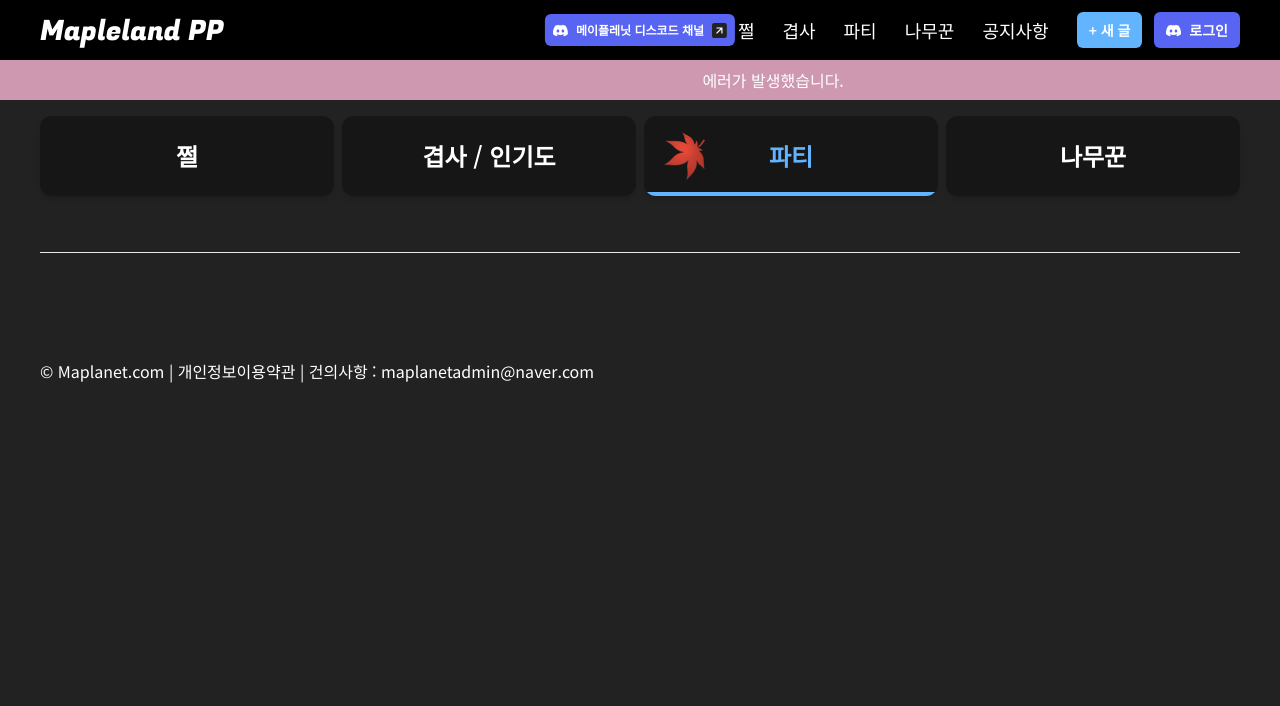
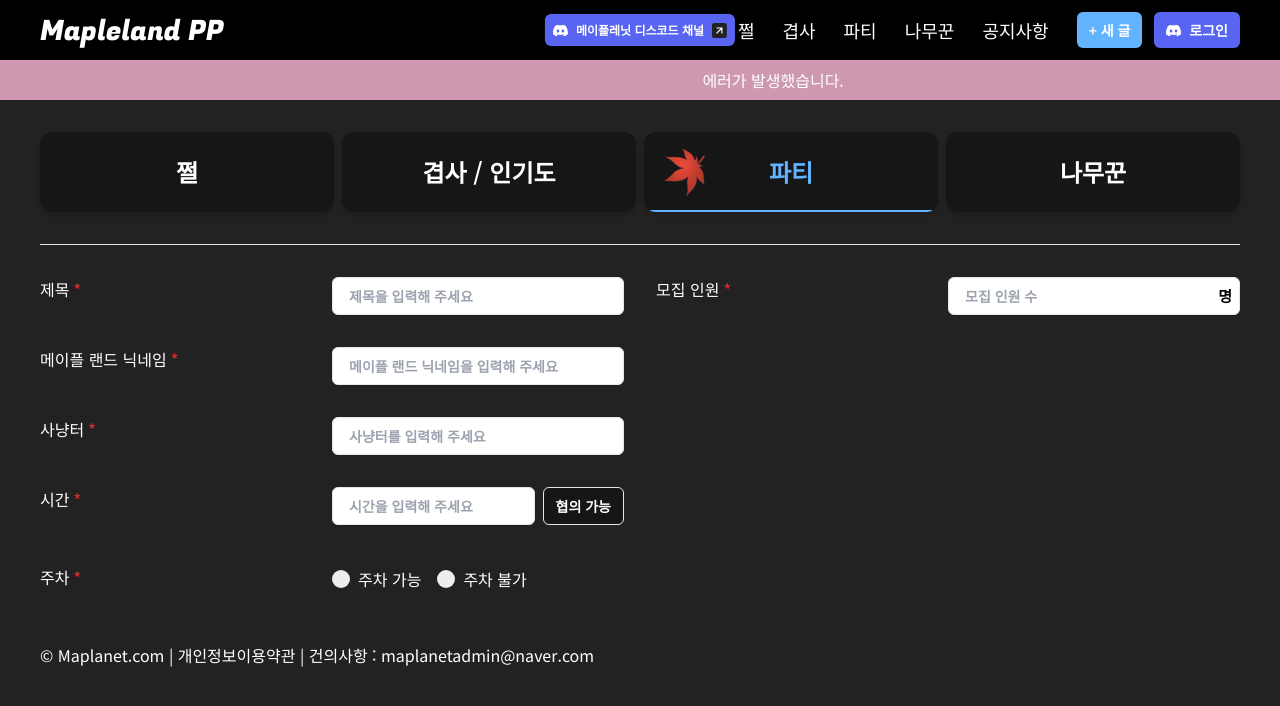
Before and after one commit to osh6006/Maplanet_Front, a Next.js app: page /board-write in a window 1280 px wide. Both pictures are taken after a click on the element "파티". Shown: the top 706 px of the page. Built offline with nearby package versions, Linux system fonts and the light colour scheme; no server answers.

Commit message:
Design : Party Board Form UI

```diff
--- a/src/app/(home)/(board)/board-write/page.tsx
+++ b/src/app/(home)/(board)/board-write/page.tsx
@@ -5,6 +5,8 @@ import WriteTypeSelector from '../components/write-type-selector';
 import { useState } from 'react';
 import HelperBoardForm from '../components/helper-board/helper-board-form';
 import HunterBoardForm from '../components/hunter-board/hunter-board-form';
+import PartyBoardForm from '../components/party-board/party-board-form';
+import WoodCutterBoardForm from '../components/wood-cutter-board/wood-cutter-board-form';
 
 export type TWirteType = 'helperBoard' | 'hunterBoard' | 'woodCutterBoard' | 'partyBoard';
 
@@ -20,12 +22,14 @@ const WritePage: React.FunctionComponent<IWriteProps> = ({}) => {
   return (
     <main className='w-full'>
       <Inner>
-        <div className='mt-4'>
+        <div className='mt-8'>
           <WriteTypeSelector writeType={writeType} setWriteType={handleWriteType} />
         </div>
-        <hr className='my-14' />
+        <hr className='my-8' />
         {writeType === 'helperBoard' ? <HelperBoardForm /> : null}
         {writeType === 'hunterBoard' ? <HunterBoardForm /> : null}
+        {writeType === 'partyBoard' ? <PartyBoardForm /> : null}
+        {writeType === 'woodCutterBoard' ? <WoodCutterBoardForm /> : null}
       </Inner>
     </main>
   );
--- a/src/app/(home)/(board)/components/board-input.tsx
+++ b/src/app/(home)/(board)/components/board-input.tsx
@@ -3,12 +3,14 @@ import { Controller, FieldValues, UseControllerProps } from 'react-hook-form';
 import Input from '@/components/ui/input';
 import Label from '@/components/ui/label';
 import FormErrorMessage from '@/components/ui/form-error-message';
+import Icon from '@/components/ui/icon';
 
 interface IBoardInputProps extends UseControllerProps<FieldValues> {
   control: any;
   label: string;
   icon?: React.ReactNode;
   placeholder: string;
+  type?: string;
 }
 
 const BoardInput: React.FunctionComponent<IBoardInputProps> = ({
@@ -18,7 +20,8 @@ const BoardInput: React.FunctionComponent<IBoardInputProps> = ({
   placeholder,
   rules,
   disabled,
-  icon
+  icon,
+  type
 }) => {
   return (
     <Controller
@@ -33,7 +36,7 @@ const BoardInput: React.FunctionComponent<IBoardInputProps> = ({
             <div className='flex-1 space-y-2'>
               <Input
                 name='title'
-                type='text'
+                type={type || 'text'}
                 value={(value as string) || ''}
                 invalid={invalid}
                 onChange={onChange}
--- /dev/null
+++ b/src/app/(home)/(board)/components/board-time-input.tsx
@@ -0,0 +1,71 @@
+import Button from '@/components/ui/button';
+import FormErrorMessage from '@/components/ui/form-error-message';
+import Input from '@/components/ui/input';
+import Label from '@/components/ui/label';
+import { Controller, FieldValues, UseControllerProps } from 'react-hook-form';
+
+interface IBoardTimeInputProps extends UseControllerProps<FieldValues> {
+  control: any;
+}
+const BoardTimeInput: React.FunctionComponent<IBoardTimeInputProps> = ({
+  control,
+  rules,
+  name,
+  disabled
+}) => {
+  return (
+    <Controller
+      name={name}
+      control={control}
+      rules={rules}
+      disabled={disabled}
+      render={({ field: { value, name, onChange, disabled }, fieldState: { error, invalid } }) => {
+        const newDisabled = value === '협의 가능' || disabled;
+
+        return (
+          <div className='flex-col'>
+            <div className='flex justify-between'>
+              <Label name={name} label='시간' required className='flex-1' />
+              <div className='flex flex-1 items-center gap-x-2'>
+                <Input
+                  name={name}
+                  disabled={newDisabled}
+                  type='number'
+                  value={value || ''}
+                  invalid={invalid}
+                  onChange={onChange}
+                  placeholder='시간을 입력해 주세요'
+                />
+                <div className='flex gap-x-2'>
+                  <Button
+                    size='sm'
+                    color={newDisabled ? 'main' : 'gray'}
+                    type='button'
+                    onClick={() => {
+                      if (newDisabled) {
+                        onChange('');
+                      } else {
+                        onChange('협의 가능');
+                      }
+                    }}>
+                    {newDisabled ? '협의 가능' : '협의 가능'}
+                  </Button>
+                </div>
+              </div>
+            </div>
+            <div className='mt-2'>
+              {newDisabled ? (
+                <p className='text-right text-yellow'>시간 협의 가능을 선택하셨습니다. </p>
+              ) : null}
+            </div>
+            <div className='mt-2'>
+              {error ? <FormErrorMessage>{error.message}</FormErrorMessage> : null}
+            </div>
+          </div>
+        );
+      }}
+    />
+  );
+};
+
+export default BoardTimeInput;
--- /dev/null
+++ b/src/app/(home)/(board)/components/party-board/party-board-form.tsx
@@ -0,0 +1,170 @@
+'use client';
+
+import usePost from '@/hooks/use-post';
+import { IPartyBoardPost } from '@/types';
+import { useRouter } from 'next/navigation';
+import { SubmitHandler, useForm } from 'react-hook-form';
+import BoardInput from '../board-input';
+import BoardTimeInput from '../board-time-input';
+import BoardRadio from '../board-radio';
+
+interface IPartyBoardFormProps {}
+
+const PartyBoardForm: React.FunctionComponent<IPartyBoardFormProps> = ({}) => {
+  const { control, handleSubmit } = useForm<IPartyBoardPost>();
+  const { isLoading, setIsLoading, isError, setIsError } = usePost();
+  const router = useRouter();
+
+  const onSubmit: SubmitHandler<IPartyBoardPost> = async (data) => {
+    setIsLoading(true);
+    try {
+      if (data.progress_time === '협의 가능') {
+        const newData = { ...data, meso: null };
+        // TODO : fetch New Data
+        setIsLoading(false);
+      } else {
+        // TODO : fetch data
+        setIsLoading(false);
+      }
+
+      router.back();
+    } catch (error) {
+      setIsError(true);
+    } finally {
+      setIsLoading(false);
+    }
+  };
+
+  return (
+    <>
+      {isError ? (
+        <div className='mb-6 flex h-28 w-full items-center justify-center rounded-md border-2 border-red'>
+          서버에서 에러가 발생하였습니다! 잠시 후 다시 시도해 주세요
+        </div>
+      ) : null}
+      <form onSubmit={handleSubmit(onSubmit)} className='grid grid-cols-2 gap-x-8'>
+        <div className='flex flex-col gap-y-8'>
+          <BoardInput
+            control={control}
+            name='title'
+            label='제목'
+            disabled={isLoading}
+            placeholder='제목을 입력해 주세요'
+            rules={{
+              required: '제목은 필수로 입력해야 합니다.',
+              minLength: {
+                message: '최소 5글자 이상 입력해야 합니다.',
+                value: 5
+              },
+              maxLength: {
+                message: '50글자 이상은 입력이 불가합니다.',
+                value: 30
+              }
+            }}
+          />
+
+          <BoardInput
+            control={control}
+            name='maple_nickname'
+            label='메이플 랜드 닉네임'
+            placeholder='메이플 랜드 닉네임을 입력해 주세요'
+            disabled={isLoading}
+            rules={{
+              required: '닉네임은 필수로 입력해야 합니다.',
+              minLength: {
+                message: '최소 2글자 이상 입력해야 합니다.',
+                value: 2
+              },
+              maxLength: {
+                message: '12글자 이상은 입력이 불가합니다.',
+                value: 12
+              }
+            }}
+          />
+
+          <BoardInput
+            control={control}
+            name='hunting_ground'
+            label='사냥터'
+            placeholder='사냥터를 입력해 주세요'
+            disabled={isLoading}
+            rules={{
+              required: '사냥터는 필수로 입력해야 합니다.',
+              minLength: {
+                message: '최소 2글자 이상 입력해야 합니다.',
+                value: 2
+              },
+              maxLength: {
+                message: '20글자 이상은 입력이 불가합니다.',
+                value: 12
+              }
+            }}
+          />
+
+          <BoardTimeInput
+            control={control}
+            name='progress_time'
+            disabled={isLoading}
+            rules={{
+              required: '시간은 필수로 입력해야 합니다.',
+              pattern: {
+                value: /^[0-9]*$/,
+                message: '숫자만 입력 가능합니다.'
+              },
+              max: {
+                message: '20 시간 이상은 입력이 불가능 합니다.',
+                value: 20
+              },
+
+              min: {
+                message: '최소 1 이상이어야 합니다. ',
+                value: 1
+              }
+            }}
+          />
+
+          <BoardRadio
+            control={control}
+            name='main_job'
+            label='주차'
+            disabled={isLoading}
+            rules={{ required: '주차 여부를 선택해 주세요' }}
+            options={[
+              { id: '주차 가능', label: '주차 가능', value: 'true' },
+              { id: '주차 불가', label: '주차 불가', value: '' }
+            ]}
+          />
+        </div>
+        <div className='flex flex-col gap-y-8'>
+          <BoardInput
+            control={control}
+            name='recruit_people_count'
+            label='모집 인원'
+            placeholder='모집 인원 수'
+            disabled={isLoading}
+            type='number'
+            rules={{
+              required: '레벨은 필수로 입력해야 합니다.',
+              pattern: {
+                value: /^[0-9]*$/,
+                message: '숫자만 입력 가능합니다.'
+              },
+              max: {
+                message: '200Lv 이상은 입력이 불가능 합니다.',
+                value: 200
+              },
+
+              min: {
+                message: '최소 10Lv 이상이어야 합니다. ',
+                value: 10
+              }
+            }}
+            icon={<span className=' items-center text-[15px] font-semibold text-black'>명</span>}
+          />
+        </div>
+      </form>
+    </>
+  );
+};
+
+export default PartyBoardForm;
--- a/src/app/(home)/(board)/components/wirte-type-wrapper.tsx
+++ b/src/app/(home)/(board)/components/wirte-type-wrapper.tsx
@@ -26,7 +26,7 @@ const WriteTypeWrapper: React.FunctionComponent<IWriteTypeWrapperProps> = ({
       )}>
       <div
         className={clsx(
-          'absolute h-full w-full -translate-x-[40px] border-b-4 border-main',
+          'absolute h-full w-full -translate-x-[40px] border-b-2 border-main',
           selectedWriteType === writeType ? 'animate-actSlideRight' : 'hidden'
         )}
       />
--- /dev/null
+++ b/src/app/(home)/(board)/components/wood-cutter-board/wood-cutter-board-form.tsx
@@ -0,0 +1,38 @@
+'use client';
+
+import usePost from '@/hooks/use-post';
+import { IWoodCutterBoardPost } from '@/types';
+import { useRouter } from 'next/navigation';
+import { SubmitHandler, useForm } from 'react-hook-form';
+
+interface IWoodCutterBoardFormProps {}
+
+const WoodCutterBoardForm: React.FunctionComponent<IWoodCutterBoardFormProps> = (props) => {
+  const { control, handleSubmit } = useForm<IWoodCutterBoardPost>();
+  const { isLoading, setIsLoading, isError, setIsError } = usePost();
+  const router = useRouter();
+
+  const onSubmit: SubmitHandler<IWoodCutterBoardPost> = async (data) => {
+    setIsLoading(true);
+    try {
+      if (data.meso === '협의 가능') {
+        const newData = { ...data, meso: null };
+        // TODO : fetch New Data
+        setIsLoading(false);
+      } else {
+        // TODO : fetch data
+        setIsLoading(false);
+      }
+
+      router.back();
+    } catch (error) {
+      setIsError(true);
+    } finally {
+      setIsLoading(false);
+    }
+  };
+
+  return <form></form>;
+};
+
+export default WoodCutterBoardForm;
--- a/src/components/ui/input.tsx
+++ b/src/components/ui/input.tsx
@@ -2,6 +2,7 @@
 
 import clsx from 'clsx';
 import { InputHTMLAttributes } from 'react';
+import Icon from './icon';
 
 interface InputProps extends InputHTMLAttributes<HTMLInputElement> {
   labelRequired?: boolean;
@@ -17,12 +18,15 @@ export default function Input({ name, type, icon, invalid, labelRequired, ...pro
       <input
         id={name}
         className={clsx(
-          `w-full rounded-md border px-4 py-2 text-sm font-semibold text-black placeholder-gray-400 shadow-sm focus:border-main focus:outline-none
-        focus:ring-2 focus:ring-main`
+          `w-full rounded-md border px-4 py-2 pr-6 text-sm font-semibold text-black placeholder-gray-400 shadow-sm focus:border-main focus:outline-none
+        focus:ring-2 focus:ring-main` + props.className
         )}
+        type={type}
         {...props}
       />
-      <div className='absolute bottom-2 end-2 flex items-center gap-x-1'>{icon}</div>
+      <div className='absolute bottom-2 end-2 flex items-center gap-x-1'>
+        <span>{icon}</span>
+      </div>
     </div>
   );
 }
```
Also changed, not shown: src/types/interfaces/wood-cutter.ts (+4 -4 lines).
